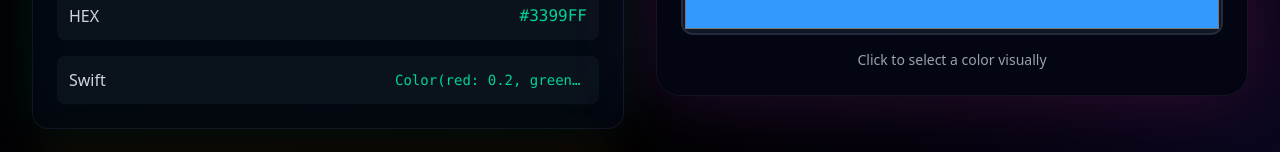
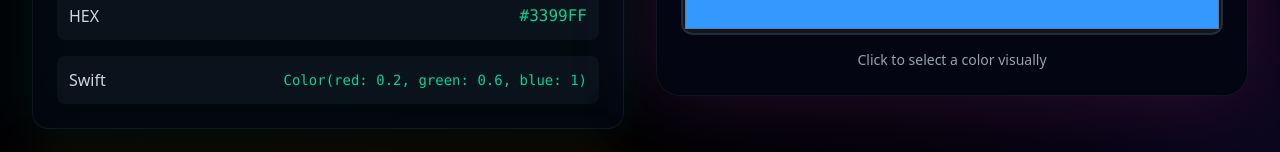
Before and after one commit to ishaanrajiv/ios-swift-color-visualizer, a Next.js app: page / in a window 1280 px wide. Shown: the part 882-1034 px from the top of the page. Built offline with nearby package versions, Linux system fonts and the light colour scheme.

Commit message:
Refactor ColorVisualizer component layout for improved usability. Adjust button structure for better accessibility and visual clarity when copying Swift color values to clipboard.

```diff
--- a/app/components/ColorVisualizer.tsx
+++ b/app/components/ColorVisualizer.tsx
@@ -182,13 +182,16 @@ export default function ColorVisualizer() {
 
                       <div className="group/item flex justify-between items-center p-3 bg-gray-800/30 rounded-lg hover:bg-gray-800/50 transition-all duration-200">
                         <span className="text-gray-300 font-medium">Swift</span>
-                        <button
-                          onClick={() => copyToClipboard(formatSwiftColor(color), 'Swift')}
-                          className="flex items-center space-x-2 text-emerald-400 hover:text-emerald-300 font-mono text-right transition-all duration-200 hover:scale-105 max-w-48 text-sm"
-                        >
-                          <span className="truncate">Color(red: {color.red}, green: {color.green}, blue: {color.blue})</span>
-                          {copied === 'Swift' && <span className="text-xs bg-emerald-500/20 px-2 py-1 rounded text-emerald-300">Copied!</span>}
-                        </button>
+                        <div className="flex items-center space-x-2 min-w-0 flex-1 ml-4">
+                          <button
+                            onClick={() => copyToClipboard(formatSwiftColor(color), 'Swift')}
+                            className="text-emerald-400 hover:text-emerald-300 font-mono text-sm transition-all duration-200 hover:scale-105 text-right truncate flex-1"
+                            title={`Color(red: ${color.red}, green: ${color.green}, blue: ${color.blue})`}
+                          >
+                            Color(red: {color.red}, green: {color.green}, blue: {color.blue})
+                          </button>
+                          {copied === 'Swift' && <span className="text-xs bg-emerald-500/20 px-2 py-1 rounded text-emerald-300 flex-shrink-0">Copied!</span>}
+                        </div>
                       </div>
                     </div>
                   </div>
```
